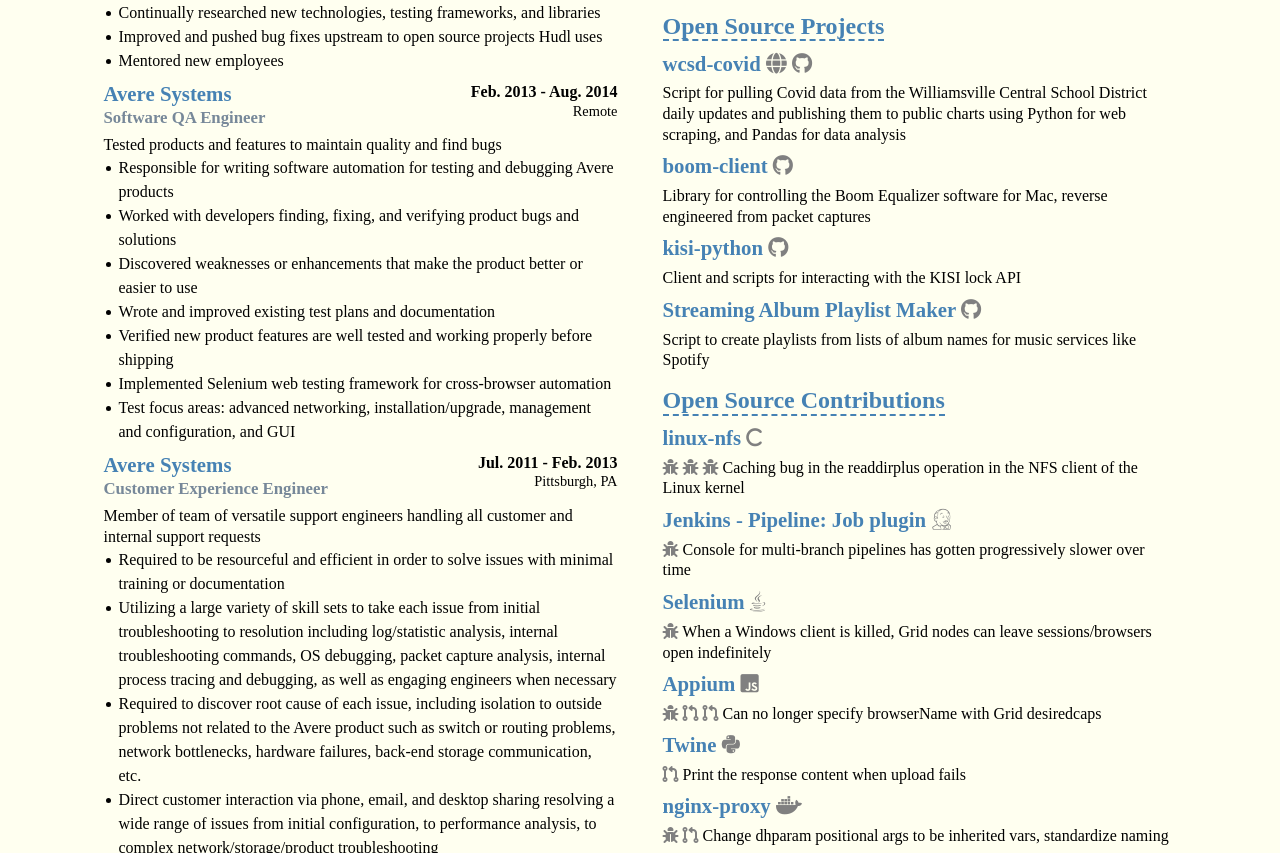
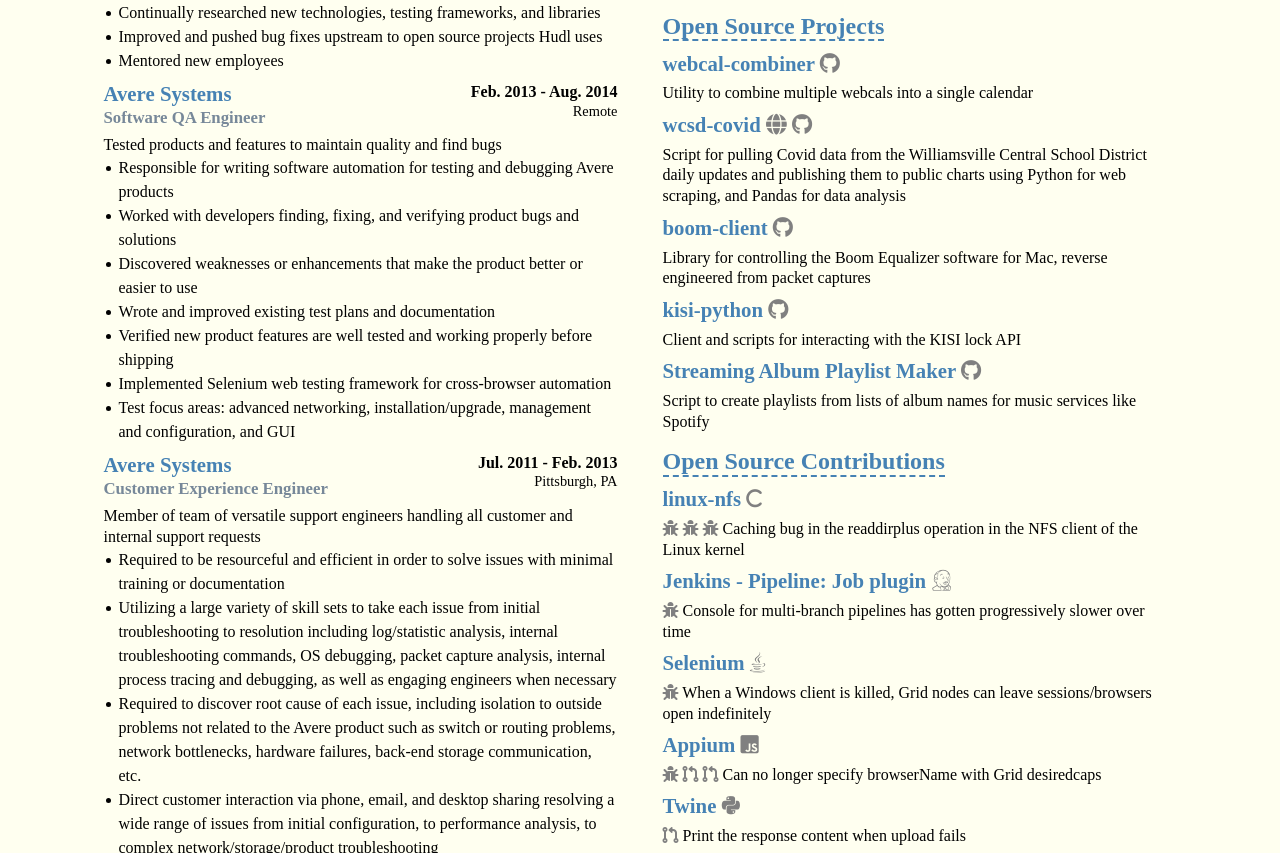
Before and after one commit to jessejoe/jessejoe.github.io, a website: page docs/index.html in a window 1280 px wide. Shown: the part 2324-3177 px from the top of the page. Drawn offline with Linux system fonts and the light colour scheme; a web font is replaced by a local one.

Commit message:
Add webcal-combiner

```diff
--- a/docs/index.html
+++ b/docs/index.html
@@ -578,6 +578,18 @@
 
             <section class="project">
               <div class="flex-row flex-space-between">
+                <h1>webcal-combiner
+
+
+                  <a href="https://github.com/jessejoe/webcal-combiner" target="_blank"><i class="fa-brands fa-github"></i></a>
+
+                </h1>
+              </div>
+              <p>Utility to combine multiple webcals into a single calendar</p>
+            </section>
+
+            <section class="project">
+              <div class="flex-row flex-space-between">
                 <h1>wcsd-covid
 
                   <a href="https://wcsd-covid.github.io/" target="_blank"><i class="fa fa-globe"></i></a>
--- a/src/contents/projects.json
+++ b/src/contents/projects.json
@@ -1,4 +1,8 @@
 [{
+  "name": "webcal-combiner",
+  "description": "Utility to combine multiple webcals into a single calendar",
+  "github": "https://github.com/jessejoe/webcal-combiner"
+},{
   "name": "wcsd-covid",
   "description": "Script for pulling Covid data from the Williamsville Central School District daily updates and publishing them to public charts using Python for web scraping, and Pandas for data analysis",
   "link": "https://wcsd-covid.github.io/",
```
Also changed, not shown: 1 other file.
